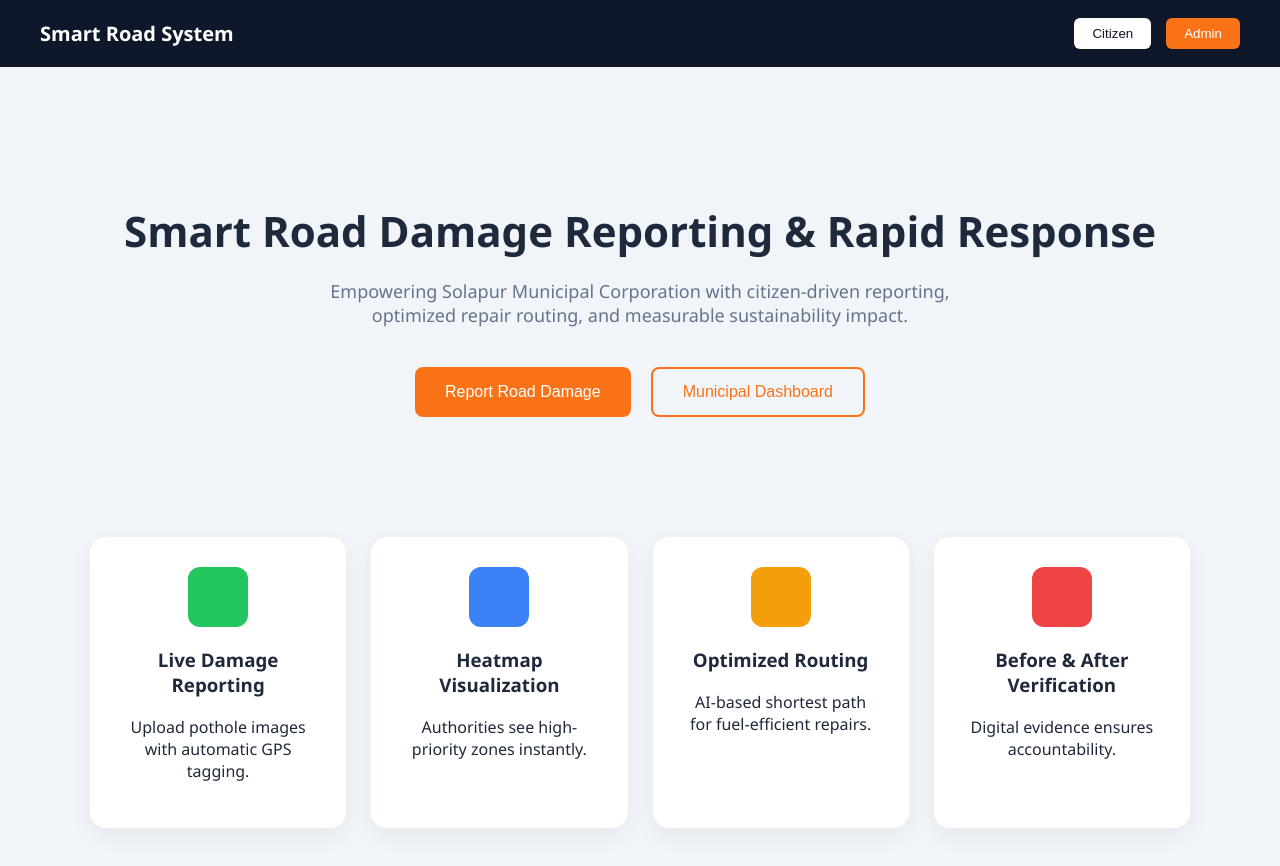
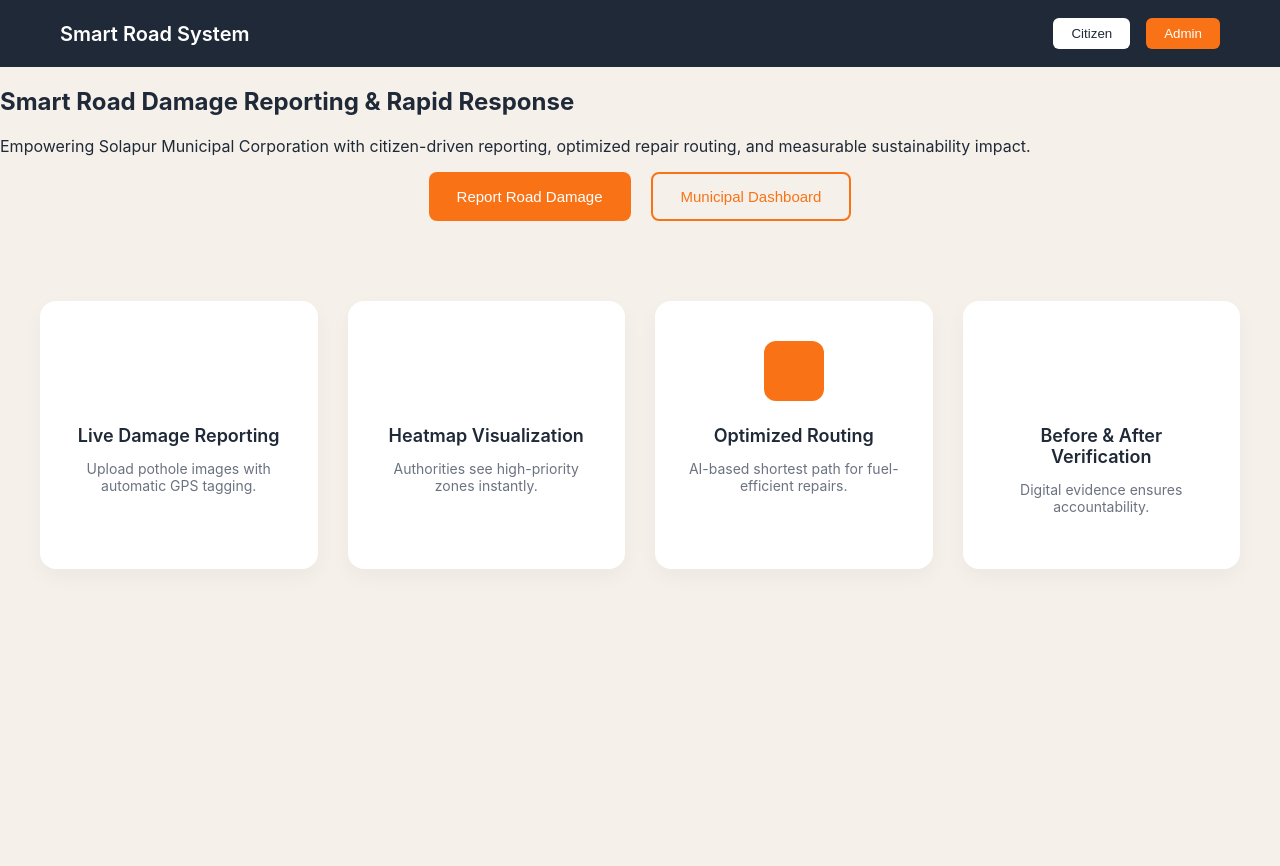
Before and after one commit to Ankush-learning/smart-road-system, a React (Vite) app in the folder frontend/: page / in a window 1280 px wide. Shown: the top 866 px of the page. After the commit the page ends 800 px from the top, so only its background shows below. Built offline with nearby package versions, Linux system fonts and the light colour scheme.

Commit message:
Update index.css

```diff
--- a/frontend/src/index.css
+++ b/frontend/src/index.css
@@ -1,23 +1,21 @@
-/* GLOBAL */
+/* GLOBAL RESET */
 
 body {
   margin: 0;
-  font-family: "Segoe UI", sans-serif;
-  background: #f1f5f9;
-  color: #1e293b;
+  font-family: "Inter", "Segoe UI", sans-serif;
+  background: #f5f1ea;
+  color: #1f2937;
 }
 
 /* NAVBAR */
 
 .navbar {
-  width: 100%;
-  background: #0f172a;
-  color: white;
+  background: #1f2937;
+  padding: 18px 60px;
   display: flex;
   justify-content: space-between;
   align-items: center;
-  padding: 18px 40px;
-  box-sizing: border-box;
+  color: white;
 }
 
 .logo {
@@ -26,7 +24,7 @@ body {
 }
 
 .nav-links button {
-  margin-left: 15px;
+  margin-left: 16px;
   padding: 8px 18px;
   border-radius: 6px;
   border: none;
@@ -35,8 +33,8 @@ body {
 }
 
 .nav-links button:first-child {
-  background: white;
-  color: #0f172a;
+  background: #ffffff;
+  color: #1f2937;
 }
 
 .nav-links button:last-child {
@@ -44,23 +42,33 @@ body {
   color: white;
 }
 
-/* HERO SECTION */
+/* HERO CARD */
 
-.hero-section {
-  text-align: center;
-  padding: 100px 20px 60px;
+.hero-wrapper {
+  display: flex;
+  justify-content: center;
+  padding: 80px 20px 40px;
 }
 
-.hero-section h1 {
-  font-size: 42px;
+.hero-card {
+  background: white;
+  max-width: 1000px;
+  width: 100%;
+  padding: 60px 80px;
+  border-radius: 18px;
+  box-shadow: 0 10px 30px rgba(0, 0, 0, 0.06);
+  text-align: center;
+}
+
+.hero-card h1 {
+  font-size: 40px;
+  font-weight: 700;
   margin-bottom: 20px;
 }
 
-.hero-section p {
-  max-width: 700px;
-  margin: auto;
+.hero-card p {
   font-size: 18px;
-  color: #64748b;
+  color: #6b7280;
   margin-bottom: 40px;
 }
 
@@ -71,42 +79,44 @@ body {
 }
 
 .primary-btn {
-  padding: 14px 30px;
+  padding: 14px 28px;
   background: #f97316;
   border: none;
   border-radius: 8px;
   color: white;
-  font-size: 16px;
+  font-size: 15px;
+  font-weight: 500;
   cursor: pointer;
 }
 
 .secondary-btn {
-  padding: 14px 30px;
+  padding: 14px 28px;
+  border: 2px solid #f97316;
   background: transparent;
-  border: 2px solid #f97316;
   border-radius: 8px;
   color: #f97316;
-  font-size: 16px;
+  font-size: 15px;
+  font-weight: 500;
   cursor: pointer;
 }
 
-/* CARDS */
+/* FEATURE CARDS SECTION */
 
 .cards-section {
-  max-width: 1100px;
-  margin: 60px auto;
-  padding: 0 20px;
+  max-width: 1200px;
+  margin: 80px auto;
+  padding: 0 40px;
   display: grid;
-  grid-template-columns: repeat(auto-fit, minmax(240px, 1fr));
-  gap: 25px;
+  grid-template-columns: repeat(auto-fit, minmax(260px, 1fr));
+  gap: 30px;
 }
 
 .info-card {
   background: white;
-  padding: 30px;
+  padding: 40px 30px;
   border-radius: 16px;
-  box-shadow: 0 8px 25px rgba(0, 0, 0, 0.05);
   text-align: center;
+  box-shadow: 0 8px 20px rgba(0, 0, 0, 0.04);
   transition: 0.3s ease;
 }
 
@@ -117,12 +127,22 @@ body {
 .icon {
   width: 60px;
   height: 60px;
-  margin: auto;
+  margin: 0 auto 24px;
   border-radius: 12px;
-  margin-bottom: 20px;
 }
 
-.green { background: #22c55e; }
-.blue { background: #3b82f6; }
-.orange { background: #f59e0b; }
-.red { background: #ef4444; }
+.orange { background: #f97316; }
+.light-orange { background: #fdba74; }
+.dark-orange { background: #ea580c; }
+.beige { background: #f5d7b2; }
+
+.info-card h3 {
+  font-size: 18px;
+  font-weight: 600;
+  margin-bottom: 12px;
+}
+
+.info-card p {
+  font-size: 14px;
+  color: #6b7280;
+}
```
